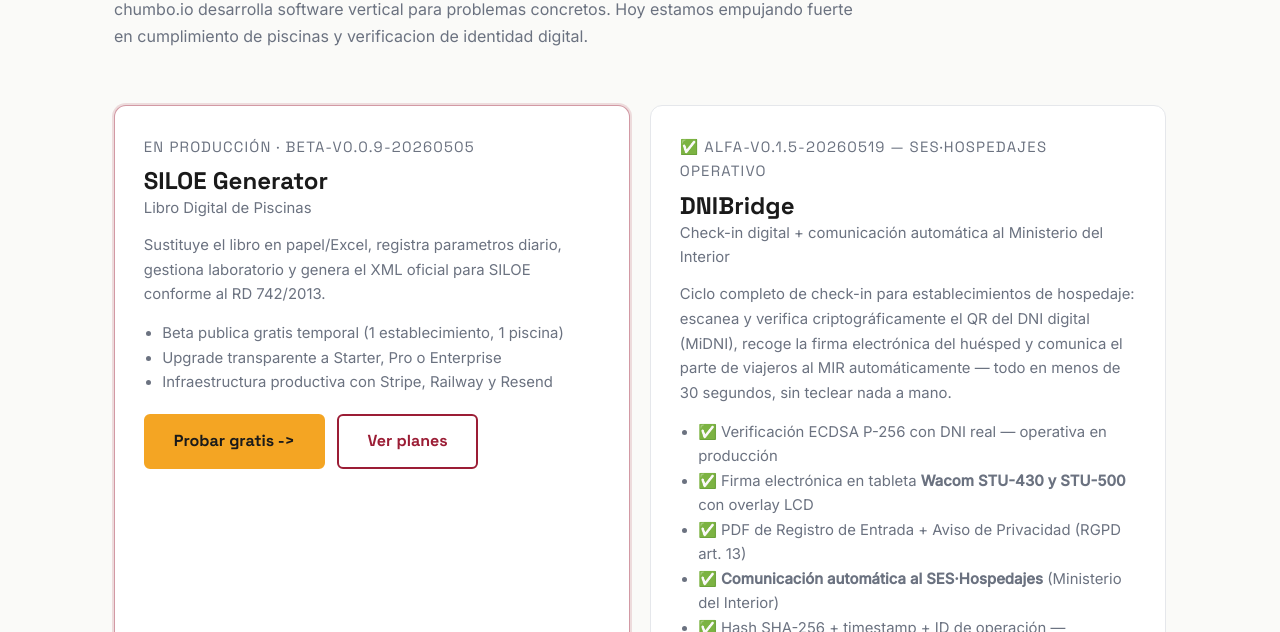
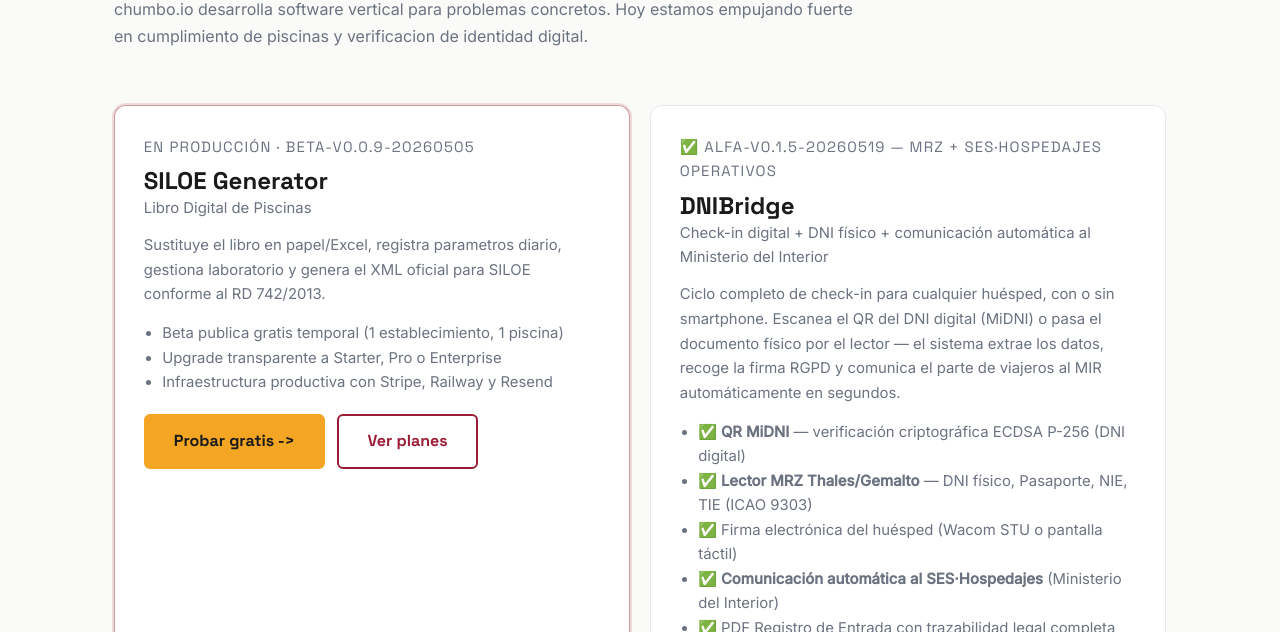
Before and after one commit to juanrdzbaeza/chumbo.io, an Astro site: page /productos in a window 1280 px wide. Shown: the part 320-952 px from the top of the page. Built offline with nearby package versions, Linux system fonts and the light colour scheme; Astro itself is replaced by a stand-in of ours.

Commit message:
chore(web): Feat-013 MRZ reflejada en web corporativa - ActiveProjects: estado 'MRZ + SES·Hospedajes operativos' - productos.astro: nueva feature 'Lector MRZ Thales/Gemalto — DNI físico,   Pasaporte, NIE, TIE (ICAO 9303)' + descripción actualizada - Hero: menciona QR MiDNI o lector de documentos físicos

```diff
--- a/src/components/ActiveProjects.astro
+++ b/src/components/ActiveProjects.astro
@@ -10,8 +10,8 @@ const projects = [
   },
   {
     name: 'DNIBridge',
-    status: '✅ alfa-v0.1.5-20260519 — SES·Hospedajes operativo',
-    desc: 'Check-in completo para hospedajes: verifica el QR del DNI digital (MiDNI), recoge la firma RGPD del huésped y comunica el parte de viajeros al Ministerio del Interior automáticamente. RD 255/2025 + RD 933/2021.',
+    status: '✅ alfa-v0.1.5-20260519 — MRZ + SES·Hospedajes operativos',
+    desc: 'Check-in completo para hospedajes: lee el QR del DNI digital (MiDNI) o pasa el documento físico por el lector Thales/Gemalto y obtén los datos al instante. Firma RGPD del huésped y comunicación automática al Ministerio del Interior. RD 255/2025 + RD 933/2021.',
     ctaLabel: 'Probar DNIBridge →',
     ctaHref: 'https://dnibridge.chumbo.io',
     external: true,
--- a/src/components/Hero.astro
+++ b/src/components/Hero.astro
@@ -16,7 +16,8 @@
     <p class="hero-sub">
       Dos productos verticales para problemas reales.
       <strong>SILOE Generator</strong>: el libro digital de piscinas que cumple el RD 742/2013.
-      <strong>DNIBridge</strong>: check-in con DNI digital y comunicación automática al Ministerio del Interior (RD 933/2021).
+      <strong>DNIBridge</strong>: check-in con QR MiDNI o lector de documentos físicos,
+      comunicación automática al Ministerio del Interior (RD 933/2021).
     </p>
 
     <div class="hero-actions">
--- a/src/pages/productos.astro
+++ b/src/pages/productos.astro
@@ -45,22 +45,22 @@ import Footer from '../components/Footer.astro';
         </article>
 
         <article class="product-card">
-          <p class="product-status">✅ alfa-v0.1.5-20260519 — SES·Hospedajes operativo</p>
+          <p class="product-status">✅ alfa-v0.1.5-20260519 — MRZ + SES·Hospedajes operativos</p>
           <h2>DNIBridge</h2>
-          <p class="product-sub">Check-in digital + comunicación automática al Ministerio del Interior</p>
+          <p class="product-sub">Check-in digital + DNI físico + comunicación automática al Ministerio del Interior</p>
           <p>
-            Ciclo completo de check-in para establecimientos de hospedaje: escanea y
-            verifica criptográficamente el QR del DNI digital (MiDNI), recoge la firma
-            electrónica del huésped y comunica el parte de viajeros al MIR
-            automáticamente — todo en menos de 30 segundos, sin teclear nada a mano.
+            Ciclo completo de check-in para cualquier huésped, con o sin smartphone.
+            Escanea el QR del DNI digital (MiDNI) o pasa el documento físico por el
+            lector — el sistema extrae los datos, recoge la firma RGPD y comunica
+            el parte de viajeros al MIR automáticamente en segundos.
           </p>
           <ul>
-            <li>✅ Verificación ECDSA P-256 con DNI real — operativa en producción</li>
-            <li>✅ Firma electrónica en tableta <strong>Wacom STU-430 y STU-500</strong> con overlay LCD</li>
-            <li>✅ PDF de Registro de Entrada + Aviso de Privacidad (RGPD art. 13)</li>
+            <li>✅ <strong>QR MiDNI</strong> — verificación criptográfica ECDSA P-256 (DNI digital)</li>
+            <li>✅ <strong>Lector MRZ Thales/Gemalto</strong> — DNI físico, Pasaporte, NIE, TIE (ICAO 9303)</li>
+            <li>✅ Firma electrónica del huésped (Wacom STU o pantalla táctil)</li>
             <li>✅ <strong>Comunicación automática al SES·Hospedajes</strong> (Ministerio del Interior)</li>
-            <li>✅ Hash SHA-256 + timestamp + ID de operación — trazabilidad legal completa</li>
-            <li>Marco legal: <strong>RD 255/2025</strong> (DNI digital obligatorio) + <strong>RD 933/2021</strong> (partes de viajeros)</li>
+            <li>✅ PDF Registro de Entrada con trazabilidad legal completa</li>
+            <li>Marco legal: <strong>RD 255/2025</strong> (DNI digital) + <strong>RD 933/2021</strong> (partes de viajeros)</li>
             <li>Foco inicial: <strong>Canarias como laboratorio turístico</strong></li>
           </ul>
           <p class="product-note">
```
